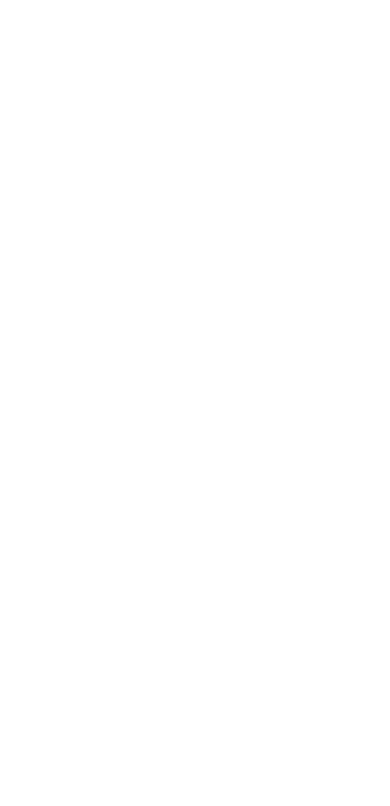
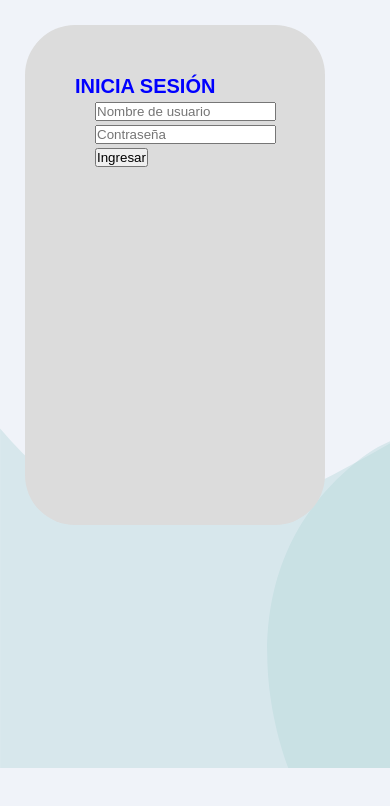
Before and after one commit to Sam-Chispas/Grid-3147247, a plain HTML site: page Trabajo/index.html in a window 390 px wide. Drawn offline with Linux system fonts and the light colour scheme.

Commit message:
subiendo trabajo

```diff
--- a/Trabajo/index.html
+++ b/Trabajo/index.html
@@ -1,12 +1,27 @@
 <!DOCTYPE html>
 <html lang="en">
 <head>
+    <link rel="stylesheet" href="style.css">
     <meta charset="UTF-8">
     <meta name="viewport" content="width=device-width, initial-scale=1.0">
     <link rel="stylesheet" href="style.css">
-    <title>Document</title>
+    <title>Inicio de sesion</title>
 </head>
 <body>
-
+    <div class="caja_grande">
+        <div class="texto1">
+            <strong>INICIA SESIÓN</strong>
+        </div>
+        <div class="form">
+            <form>
+                <label for="nombre"></label>
+                    <input type="text" id="nombre" name="nombre" placeholder="Nombre de usuario">
+                <label for="password"></label>
+                    <input type="text" id="password" name="password" placeholder="Contraseña">
+                <br>
+                <button class="boton" type="submit">Ingresar</button>
+</form>
+        </div>
+    </div>
 </body>
 </html>
--- a/Trabajo/style.css
+++ b/Trabajo/style.css
@@ -0,0 +1,47 @@
+*{
+    margin: 0;
+    padding: 0;
+    box-sizing: border-box;
+}
+body{
+    font-family: 'Times New Roman', Times, serif;
+    font-size: 20px;
+    background-image: url(Registro.png);
+}
+.caja_grande{
+    align-items: center;
+    width: 750px;
+    height: 400px;
+    margin: 110px;
+    background-color: gainsboro;
+    border-radius: 50px;
+}
+.texto1{
+    font-family: Arial, Helvetica, sans-serif;
+    color: blue;
+    padding-top: 100px;
+    padding-left: 100px;
+}
+.form{
+    padding-left: 120px;
+}
+
+@media screen and (max-width: 600px) {
+    .caja_grande{
+    align-items: center;
+    width: 300px;
+    height: 500px;
+    margin: 25px;
+    background-color: gainsboro;
+    border-radius: 50px;
+}
+.texto1{
+    font-family: Arial, Helvetica, sans-serif;
+    color: blue;
+    padding-top: 50px;
+    padding-left: 50px;
+}
+.form{
+    padding-left: 70px;
+}
+}
```
Also changed, not shown: Trabajo/Registro.png (added).
